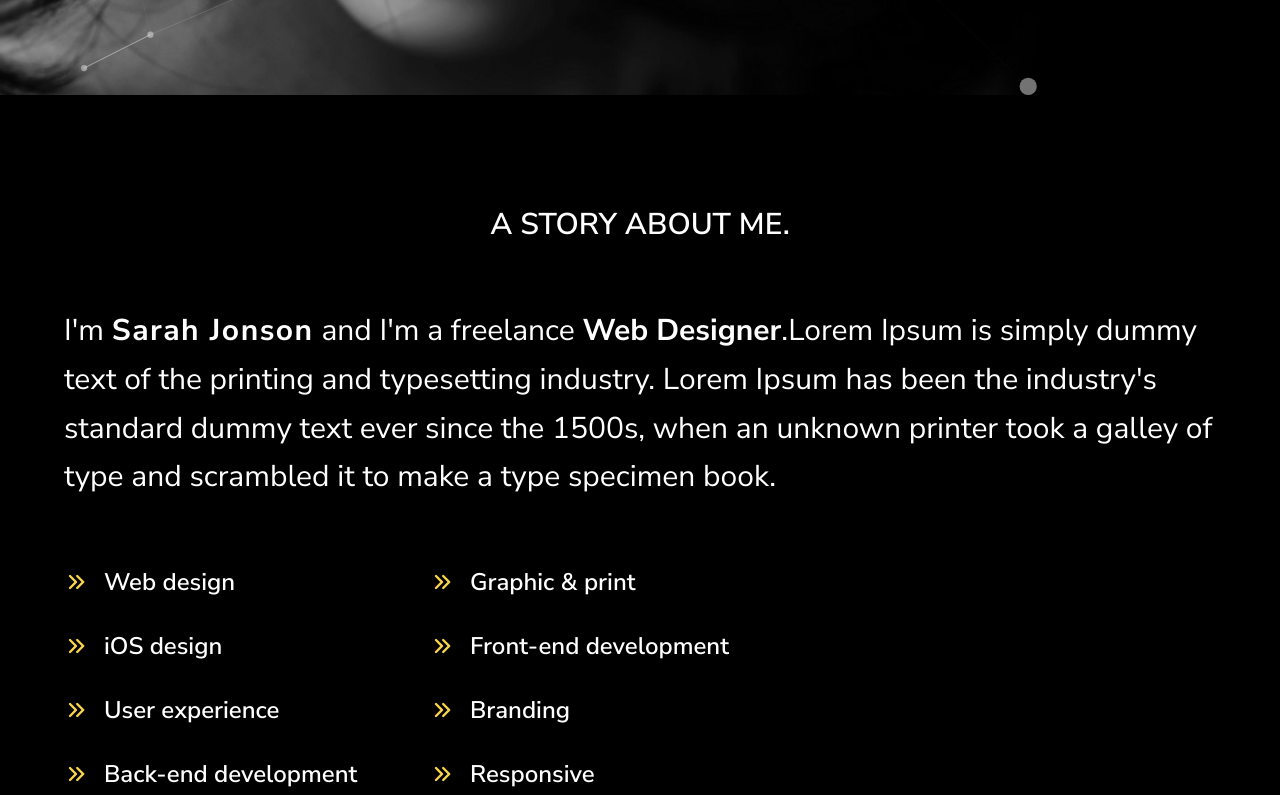
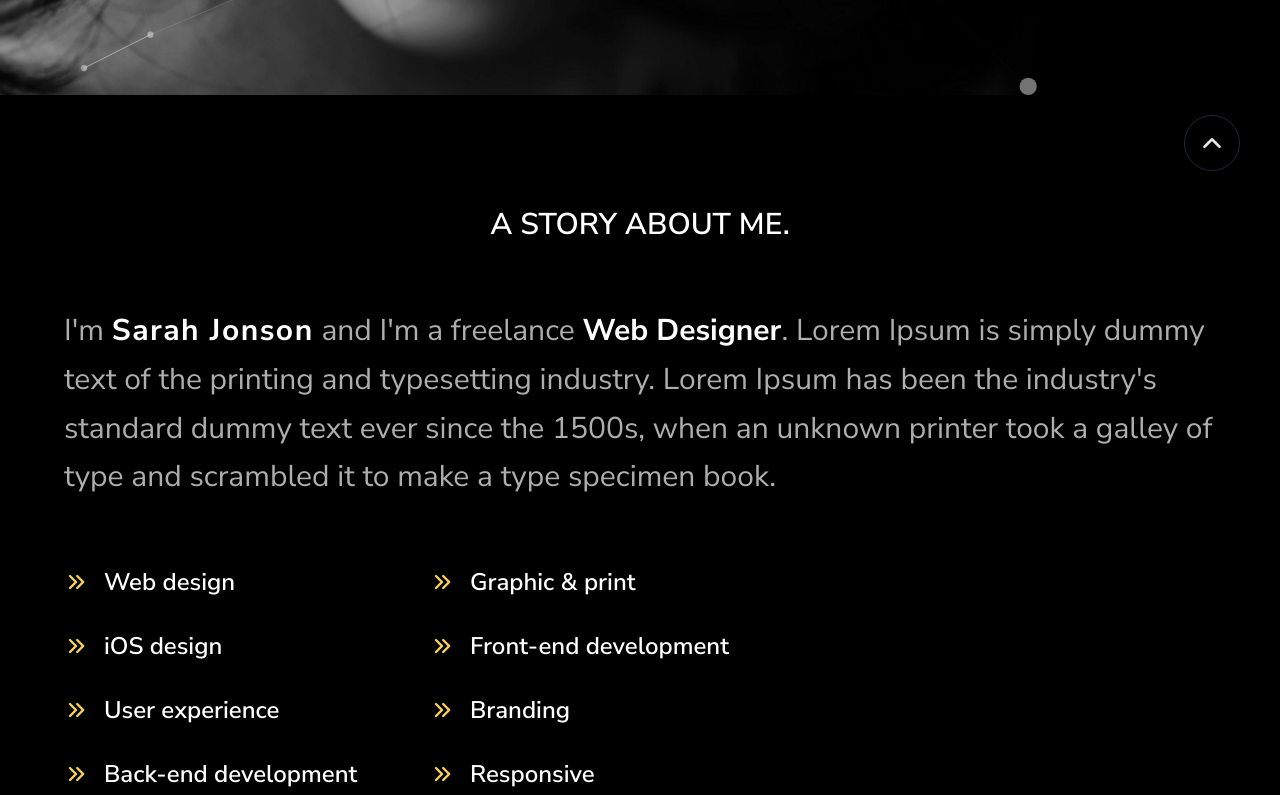
Before and after one commit to noorjsdivs/portfoliothree, a Next.js app: page / in a window 1280 px wide. Shown: the part 605-1400 px from the top of the page. Built offline with nearby package versions, Linux system fonts and the light colour scheme.

Commit message:
contact part added

```diff
--- a/components/AboutMe.tsx
+++ b/components/AboutMe.tsx
@@ -1,4 +1,4 @@
-import {HiChevronDoubleRight} from "react-icons/hi"
+import { HiChevronDoubleRight } from "react-icons/hi";
 import AboutList from "./AboutList";
 
 const AboutMe = () => {
@@ -8,9 +8,13 @@ const AboutMe = () => {
         <h1 className="text-3xl uppercase font-semibold text-center">
           A Story about me.
         </h1>
-        <p className="text-3xl font-medium leading-relaxed">
-          I'm <span className="font-bold tracking-wider">Sarah Jonson</span> and
-          I'm a freelance <span className="font-bold">Web Designer</span>.Lorem
+        <p className="text-3xl font-medium leading-relaxed text-textColor">
+          I'm{" "}
+          <span className="font-bold tracking-wider text-white">
+            Sarah Jonson
+          </span>{" "}
+          and I'm a freelance{" "}
+          <span className="font-bold text-white">Web Designer</span>. Lorem
           Ipsum is simply dummy text of the printing and typesetting industry.
           Lorem Ipsum has been the industry's standard dummy text ever since the
           1500s, when an unknown printer took a galley of type and scrambled it
@@ -30,6 +34,6 @@ const AboutMe = () => {
       </div>
     </div>
   );
-}
+};
 
-export default AboutMe
+export default AboutMe;
--- a/components/Contact.tsx
+++ b/components/Contact.tsx
@@ -2,8 +2,14 @@ import React from "react";
 
 const Contact = () => {
   return (
-    <div className="w-full h-[800px] bg-contact-image bg-no-repeat bg-cover bg-fixed">
-      Contact
+    <div className="w-full h-[800px] bg-contact-image bg-no-repeat bg-cover bg-fixed text-white">
+      <div className="w-full h-full bg-black bg-opacity-80 py-20">
+        <div className="max-w-6xl mx-auto">
+          <h1 className="text-3xl font-thin tracking-widest uppercase text-center">
+            Say Hello!
+          </h1>
+        </div>
+      </div>
     </div>
   );
 };
--- /dev/null
+++ b/components/ScrollBtn.tsx
@@ -0,0 +1,14 @@
+import React from "react";
+import { TbChevronRight } from "react-icons/tb";
+
+const ScrollBtn = () => {
+  return (
+    <div className="w-14 h-14 z-50 text-3xl fixed top-[90vh] right-10 bg-black text-gray-200 hover:text-white duration-200 rounded-full border-[1px] border-gray-800 shadow-cardShadow">
+      <button className="w-full h-full flex items-center justify-center relative -rotate-90">
+        <TbChevronRight />
+      </button>
+    </div>
+  );
+};
+
+export default ScrollBtn;
--- a/pages/index.tsx
+++ b/pages/index.tsx
@@ -7,6 +7,7 @@ import Offers from "../components/Offers";
 import Works from "../components/Works";
 import Testimonial from "../components/Testimonial";
 import Contact from "../components/Contact";
+import ScrollBtn from "../components/ScrollBtn";
 
 const Home: NextPage = () => {
   return (
@@ -24,6 +25,7 @@ const Home: NextPage = () => {
         <Testimonial />
         <Contact />
       </div>
+      <ScrollBtn />
     </div>
   );
 };
```
